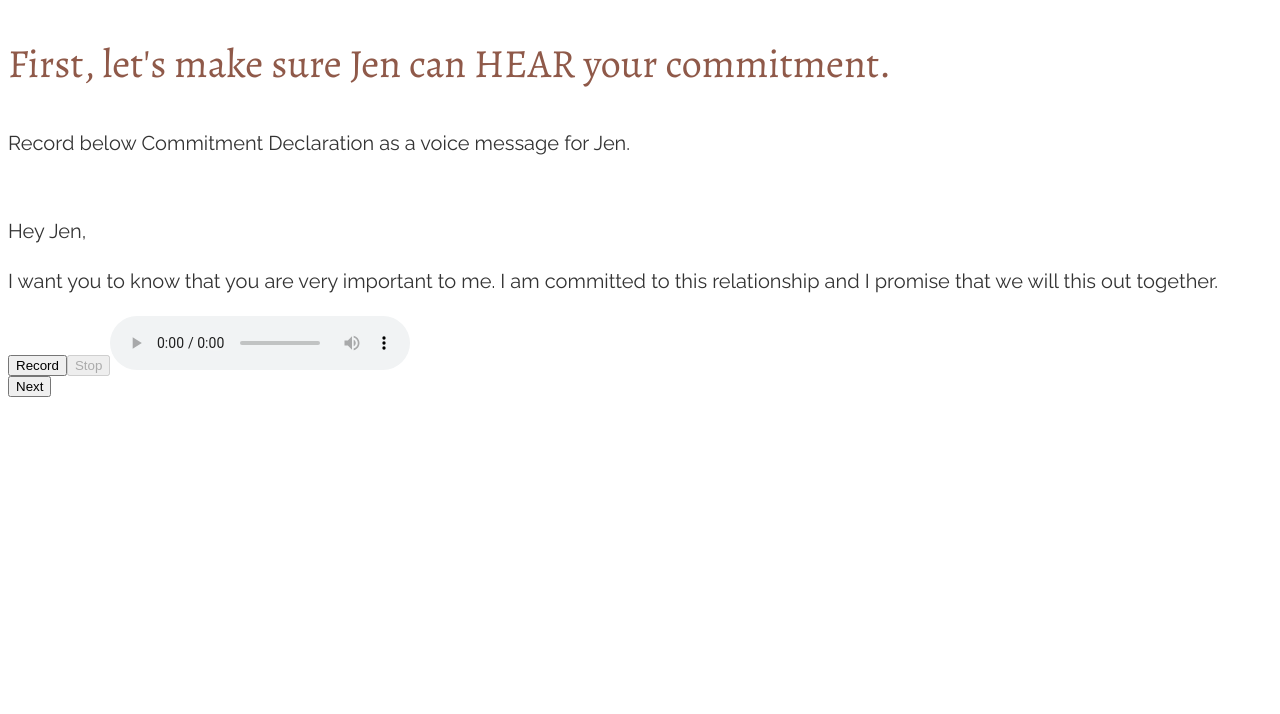
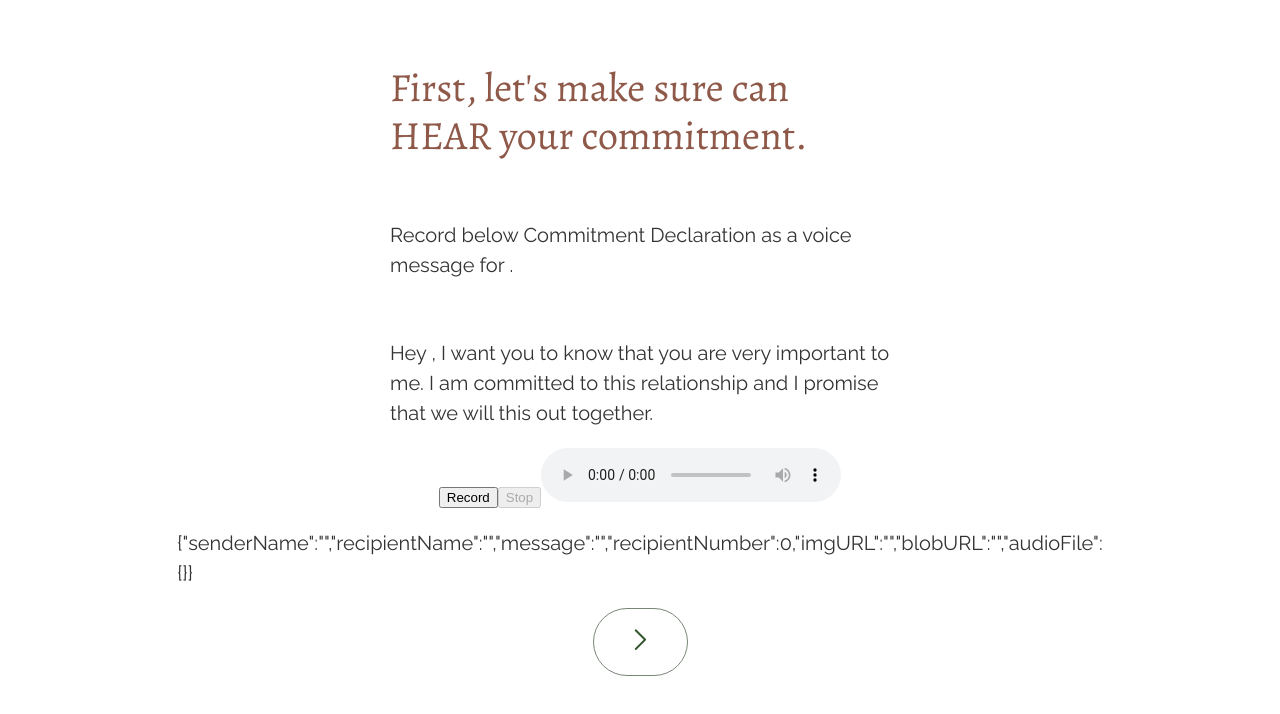
Before and after one commit to kent28808/olivebranchr2, a Next.js app: page /recordMessage in a window 1280 px wide. Shown: the top 714 px of the page. Built offline with nearby package versions, Linux system fonts and the light colour scheme; what mic-recorder-to-mp3 would draw is missing.

Commit message:
changed record message to functional component, changed from classes to hooks

```diff
--- a/context/MessageContext.js
+++ b/context/MessageContext.js
@@ -9,6 +9,8 @@ export default function MessageProvider(props) {
     message: "",
     recipientNumber: 0,
     imgURL: "",
+    blobURL: "",
+    audioFile: {},
   });
 
   const setMessageValues = (key, value) => {
--- a/pages/recordMessage.js
+++ b/pages/recordMessage.js
@@ -1,82 +1,98 @@
-import Link from "next/link";
-import React from "react";
+import { useContext, useState, useEffect } from "react";
+import { MessageContext } from "../context/MessageContext";
+import ButtonSymbol from "../components/ButtonSymbol";
 import MicRecorder from "mic-recorder-to-mp3"; // https://www.npmjs.com/package/mic-recorder-to-mp3
 
 const Mp3Recorder = new MicRecorder({ bitRate: 128 });
 
-class App extends React.Component {
-  constructor(props) {
-    super(props);
-    this.state = {
-      isRecording: false,
-      blobURL: "",
-      isBlocked: false,
-    };
-  }
-  //   Start recording
-  start = () => {
-    if (this.state.isBlocked) {
+export default function recordMessage() {
+  const { message, setMessageValues } = useContext(MessageContext);
+  const [isRecording, setIsRecording] = useState(false);
+  const [isBlocked, setisBlocked] = useState(false);
+
+  function startRecording() {
+    if (isBlocked) {
       console.log("Permission Denied");
     } else {
       Mp3Recorder.start()
         .then(() => {
-          this.setState({ isRecording: true });
+          setIsRecording(true);
         })
-        .catch((e) => console.error(e));
+        .catch((e) => console.error("Error starting recording: ", e));
     }
-  };
-  //   Stop recording
-  stop = () => {
+  }
+
+  function stopRecording() {
     Mp3Recorder.stop()
       .getMp3()
       .then(([buffer, blob]) => {
-        const blobURL = URL.createObjectURL(blob); //blob is the captured mp3 audio
-        this.setState({ blobURL, isRecording: false });
-        console.log(blobURL)
+        // Set date to timestamp the file name
+        const date = new Date();
+        const year = date.getFullYear();
+        const month = date.getMonth() + 1; // Zero indexed
+        const day = date.getDate(); // Returns day of the week
+
+        // Create audio file and save in messageContext
+        const file = new File(
+          buffer,
+          `${year}.${month}.${day}.${message.senderName}Recording.mp3`,
+          {
+            type: blob.type,
+            lastModified: Date.now(),
+          }
+        );
+        setMessageValues("audioFile", file); // Not updating state with file data, address later
+
+        // Create a blobURL and save in messageContext to playback audio
+        const blobURL = URL.createObjectURL(blob); // A blob is the captured mp3 audio
+        setMessageValues("blobURL", blobURL);
+        setIsRecording(false);
       })
-      .catch((e) => console.log(e));
-  };
-  //   Using a promise based getUserMedia() https://developer.mozilla.org/en-US/docs/Web/API/MediaDevices/getUserMedia
-  componentDidMount() {
+      .catch((e) => console.log("Error stopping recording: ", e));
+  }
+
+  useEffect(() => {
+    // Using a promise based getUserMedia() https://developer.mozilla.org/en-US/docs/Web/API/MediaDevices/getUserMedia
     navigator.getUserMedia(
-      { audio: true }, // Asking web browser for microphone permission
+      { audio: true }, // Ask web browser for permission to use mic
       () => {
         console.log("Accepted");
-        this.setState({ isBlocked: false });
+        setisBlocked(false);
       },
       () => {
         console.log("Rejected");
-        this.setState({ isBlocked: true });
+        setisBlocked(true);
       }
     );
-  }
-  //   Display buttons and playback controls
-  render() {
+  }, [isBlocked]);
+
   return (
-      <div className='App'>
-        <h3>First, let's make sure Jen can HEAR your commitment.</h3>
-        <p>Record below Commitment Declaration as a voice message for Jen.</p>
+    <div className='container'>
+      <h3>
+        First, let's make sure {message.recipientName} can HEAR your commitment.
+      </h3>
+      <p>
+        Record below Commitment Declaration as a voice message for{" "}
+        {message.recipientName}.
+      </p>
       <br></br>
-        <p> Hey Jen,</p>
       <p>
-          I want you to know that you are very important to me. I am committed
-          to this relationship and I promise that we will this out together.
+        {" "}
+        Hey {message.recipientName}, I want you to know that you are very
+        important to me. I am committed to this relationship and I promise that
+        we will this out together.
       </p>
-        <header className='App-header'>
-          <button onClick={this.start} disabled={this.state.isRecording}>
+      <header>
+        <button onClick={(e) => startRecording(e)} disabled={isRecording}>
           Record
         </button>
-          <button onClick={this.stop} disabled={!this.state.isRecording}>
+        <button onClick={(e) => stopRecording(e)} disabled={!isRecording}>
           Stop
         </button>
-          <audio src={this.state.blobURL} controls='controls' />
+        <audio src={message.blobURL} controls='controls' />
       </header>
-        <Link href='/previewRecording' passHref>
-          <button>Next</button>
-        </Link>
+      <p>{`${JSON.stringify(message)}`}</p>
+      <ButtonSymbol innerRef='/uploadPhoto' />
     </div>
   );
 }
-}
-
-export default App;
```
Lines whose indentation alone changed are shown as unchanged.
